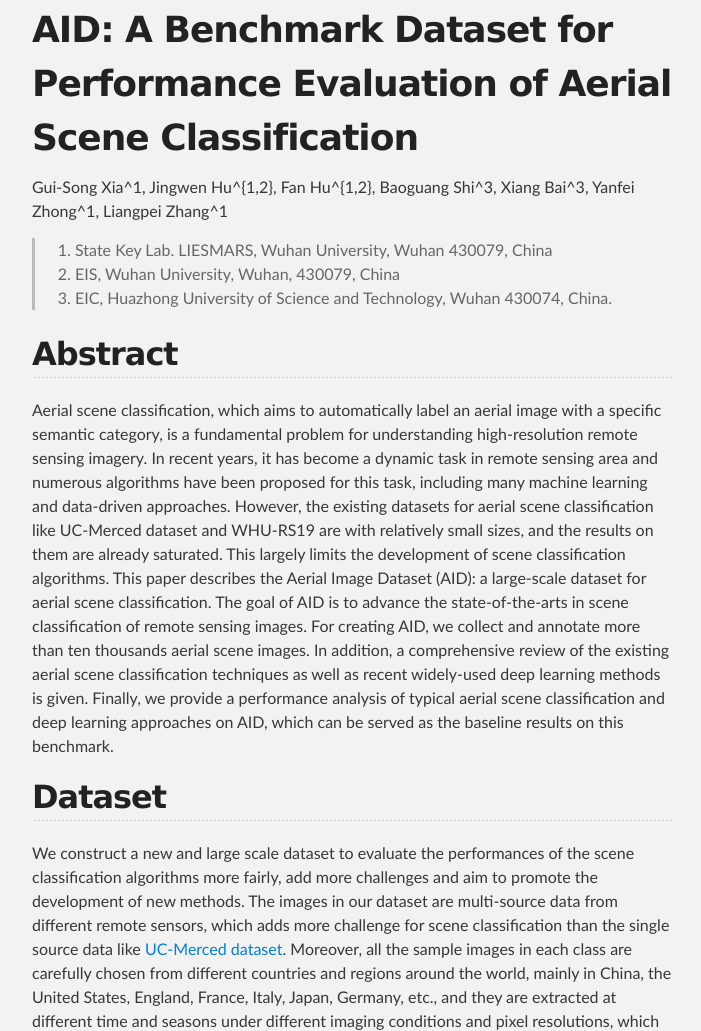
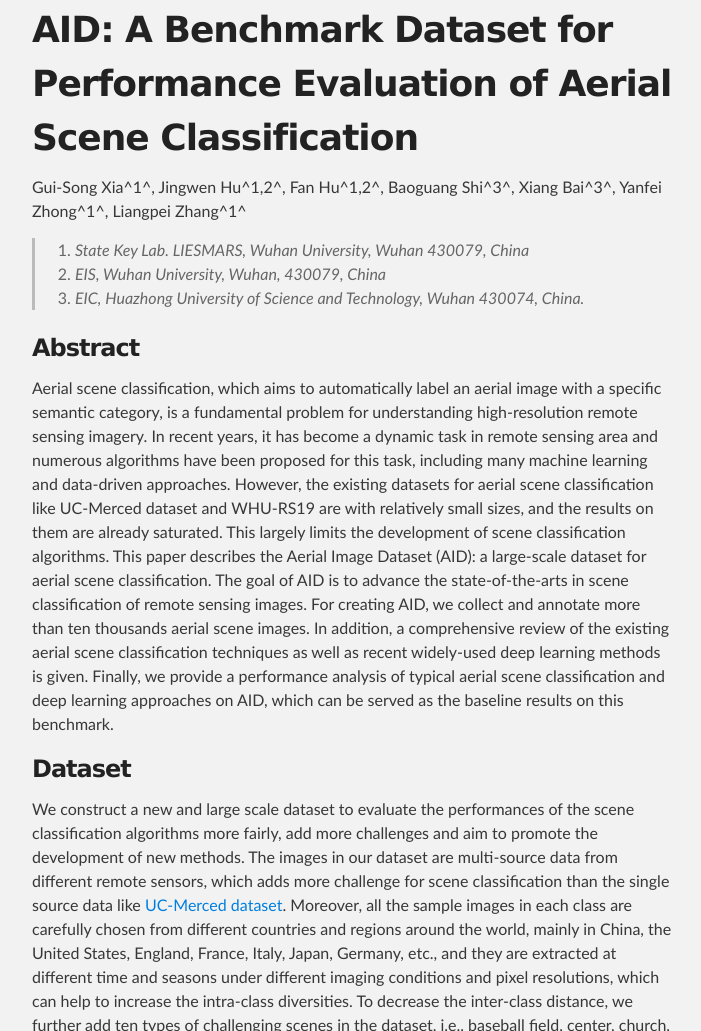
Before and after one commit to gsxia/aid-scene, a plain HTML site: page index.html in a window 1280 px wide. Shown: the part 221-1252 px from the top of the page, without its empty margins (288-989 px from the left). Drawn offline with Linux system fonts and the light colour scheme.

```diff
--- a/index.html
+++ b/index.html
@@ -34,23 +34,23 @@
         <h1>
 <a id="aid-a-benchmark-dataset-for-performance-evaluation-of-aerial-scene-classification" class="anchor" href="#aid-a-benchmark-dataset-for-performance-evaluation-of-aerial-scene-classification" aria-hidden="true"><span aria-hidden="true" class="octicon octicon-link"></span></a>AID: A Benchmark Dataset for Performance Evaluation of Aerial Scene Classification</h1>
 
-<p>Gui-Song Xia^1, Jingwen Hu^{1,2}, Fan Hu^{1,2}, Baoguang Shi^3, Xiang Bai^3, Yanfei Zhong^1, Liangpei Zhang^1</p>
+<p>Gui-Song Xia^1^, Jingwen Hu^1,2^, Fan Hu^1,2^, Baoguang Shi^3^, Xiang Bai^3^, Yanfei Zhong^1^, Liangpei Zhang^1^</p>
 
 <blockquote>
 <ol>
-<li>State Key Lab. LIESMARS, Wuhan University, Wuhan 430079, China</li>
-<li>EIS, Wuhan University, Wuhan, 430079, China</li>
-<li>EIC, Huazhong University of Science and Technology, Wuhan 430074, China.</li>
+<li><em>State Key Lab. LIESMARS, Wuhan University, Wuhan 430079, China</em></li>
+<li><em>EIS, Wuhan University, Wuhan, 430079, China</em></li>
+<li><em>EIC, Huazhong University of Science and Technology, Wuhan 430074, China.</em></li>
 </ol>
 </blockquote>
 
-<h2>
-<a id="abstract" class="anchor" href="#abstract" aria-hidden="true"><span aria-hidden="true" class="octicon octicon-link"></span></a>Abstract</h2>
+<h3>
+<a id="abstract" class="anchor" href="#abstract" aria-hidden="true"><span aria-hidden="true" class="octicon octicon-link"></span></a>Abstract</h3>
 
 <p>Aerial scene classification, which aims to automatically label an aerial image with a specific semantic category, is a fundamental problem for understanding high-resolution remote sensing imagery. In recent years, it has become a dynamic task in remote sensing area and numerous algorithms have been proposed for this task, including many machine learning and data-driven approaches. However, the existing datasets for aerial scene classification like UC-Merced dataset and WHU-RS19 are with relatively small sizes, and the results on them are already saturated. This largely limits the development of scene classification algorithms. This paper describes the Aerial Image Dataset (AID): a large-scale dataset for aerial scene classification. The goal of AID is to advance the state-of-the-arts in scene classification of remote sensing images. For creating AID, we collect and annotate more than ten thousands aerial scene images. In addition, a comprehensive review of the existing aerial scene classification techniques as well as recent widely-used deep learning methods is given. Finally, we provide a performance analysis of typical aerial scene classification and deep learning approaches on AID, which can be served as the baseline results on this benchmark.</p>
 
-<h2>
-<a id="dataset" class="anchor" href="#dataset" aria-hidden="true"><span aria-hidden="true" class="octicon octicon-link"></span></a>Dataset</h2>
+<h3>
+<a id="dataset" class="anchor" href="#dataset" aria-hidden="true"><span aria-hidden="true" class="octicon octicon-link"></span></a>Dataset</h3>
 
 <p>We construct a new and large scale dataset to evaluate the performances of the scene classification algorithms more fairly, add more challenges and aim to promote the development of new methods. The images in our dataset are multi-source data from different remote sensors, which adds more challenge for scene classification than the single source data like <a href="https://guides.github.com/features/mastering-markdown/">UC-Merced dataset</a>. Moreover, all the sample images in each class are carefully chosen from different countries and regions around the world, mainly in China, the United States, England, France, Italy, Japan, Germany, etc., and they are extracted at different time and seasons under different imaging conditions and pixel resolutions, which can help to increase the intra-class diversities. To decrease the inter-class distance, we further add ten types of challenging scenes in the dataset, i.e., baseball field, center, church, medium residential, playground, resort, school, sparse residential, square, storage tanks. Thus, the new dataset is made up of 30 scene types with 10000 images in all. Some samples of each class are shown in Fig.1.</p>
 
```
Also changed, not shown: params.json (+1 -1 lines).
